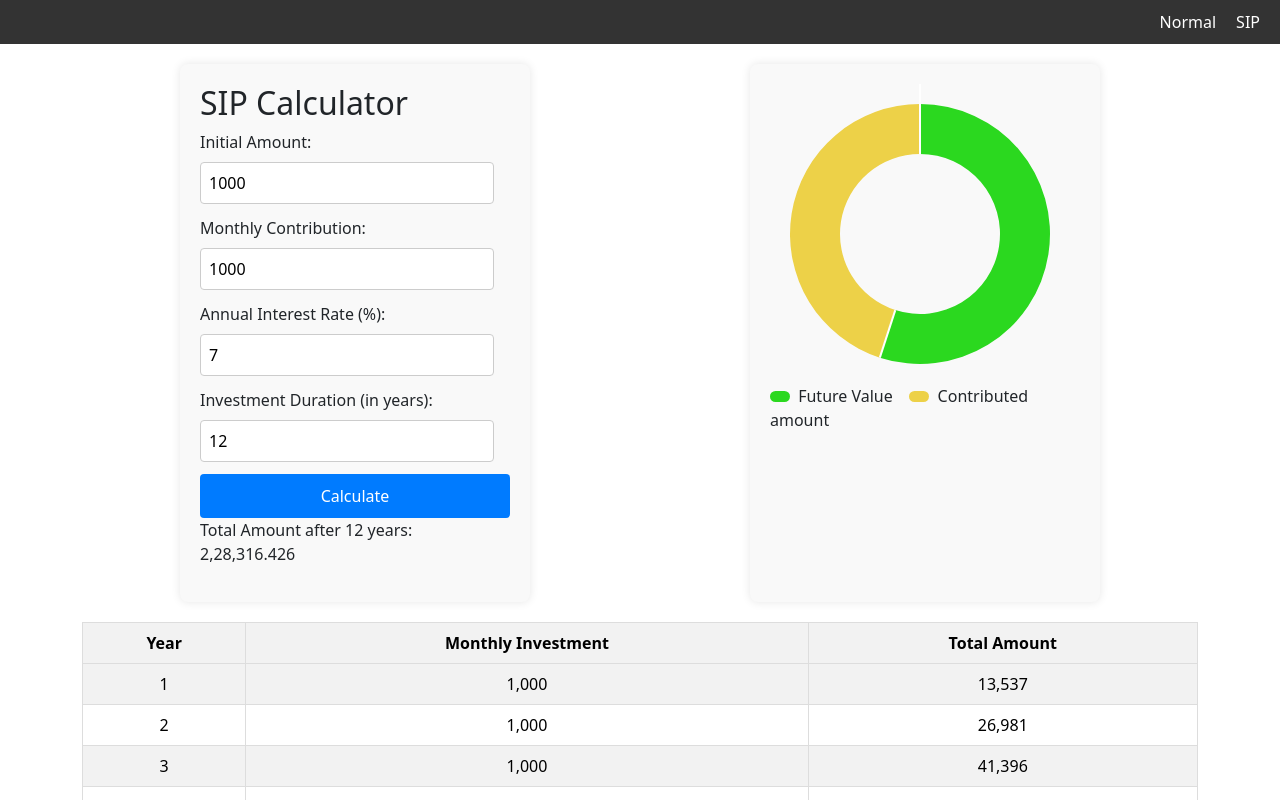
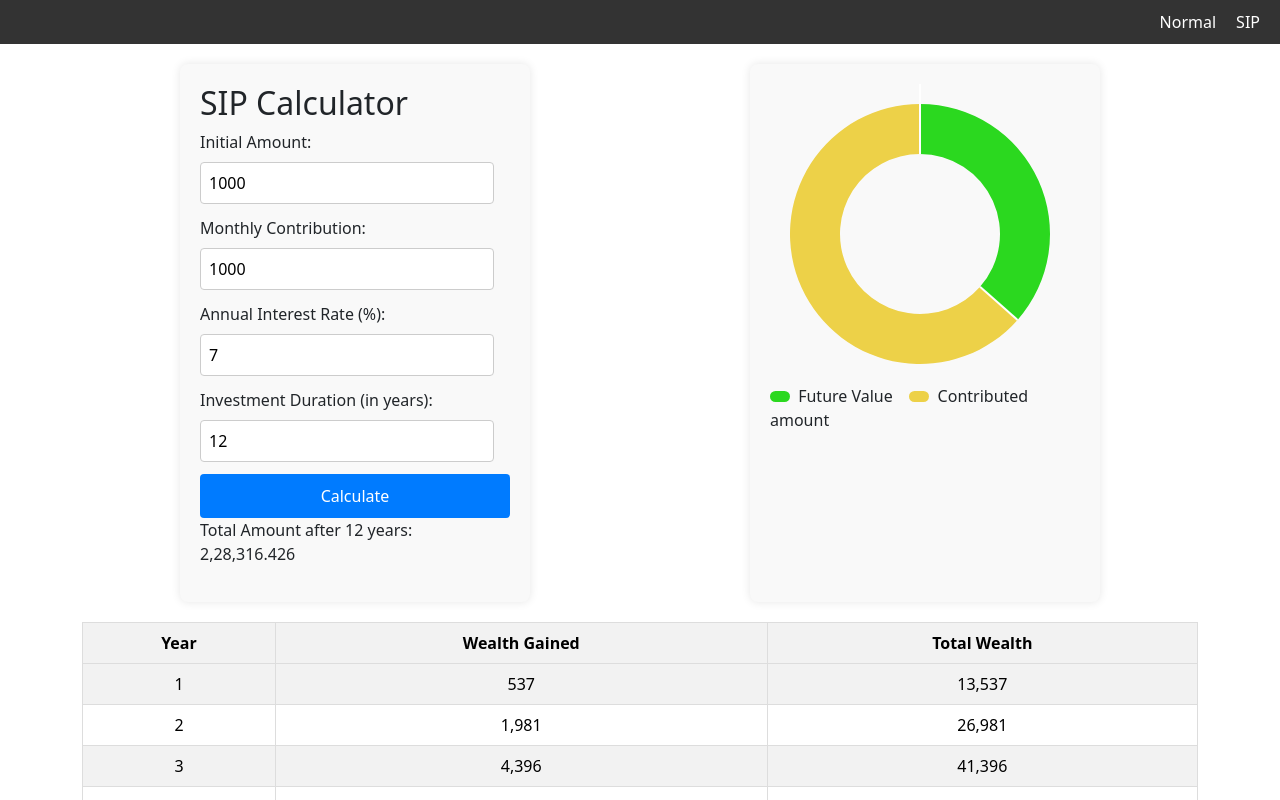
Before and after one commit to Suryaprakash1024/calculator, an Angular app: page /sip in a window 1280 px wide. Shown: the top 800 px of the page. Built offline with nearby package versions, Linux system fonts and the light colour scheme.

Commit message:
fix chart data for sip

```diff
--- a/src/app/sip/sip.component.html
+++ b/src/app/sip/sip.component.html
@@ -30,14 +30,14 @@
     <thead>
       <tr>
         <th>Year</th>
-        <th>Monthly Investment</th>
-        <th>Total Amount</th>
+        <th>Wealth Gained</th>
+        <th>Total Wealth</th>
       </tr>
     </thead>
     <tbody>
       <tr *ngFor="let sipData of sipResults">
         <td>{{ sipData.year }}</td>
-        <td>{{ monthlyContribution | indianNumber }}</td>
+        <td>{{ sipData.wealthGained | indianNumber }}</td>
         <td>{{ sipData.totalAmount | indianNumber }}</td>
       </tr>
     </tbody>
--- a/src/app/sip/sip.component.ts
+++ b/src/app/sip/sip.component.ts
@@ -11,7 +11,7 @@ export class SipComponent  implements OnInit{
   interestRate: number = 7;
   investmentDuration: number = 12;
   totalAmount: number = 0;
-  sipResults: { year: number, totalAmount: number }[] = [];
+  sipResults: { year: number, totalAmount: number,wealthGained:number }[] = [];
   limitData: number[] = [0,55,100];
 ngOnInit(): void {
   this.calculateSIP();
@@ -21,21 +21,25 @@ ngOnInit(): void {
     this.sipResults = [];
     const monthlyRate = this.interestRate / 12 / 100;
     const totalMonths = this.investmentDuration * 12;
+    let totalInvestment = this.investmentAmount;
 
     let futureValue = this.investmentAmount;
     for (let i = 1; i <= totalMonths; i++) {
       futureValue += this.monthlyContribution;
       futureValue *= (1 + monthlyRate);
+      totalInvestment += this.monthlyContribution;
 
       if (i % 12 === 0 || i === totalMonths) {
         const yearData = {
           year: Math.ceil(i / 12),
-          totalAmount: +futureValue.toFixed(0)
+          totalAmount: +futureValue.toFixed(0),
+          wealthGained: +(futureValue - totalInvestment).toFixed(0)
         };
         this.sipResults.push(yearData);
       }
     }
-
+    const lastRec = this.sipResults[this.sipResults.length - 1];
+    this.limitData = [0,(lastRec.wealthGained*100/lastRec.totalAmount),100];
     this.totalAmount = futureValue;
   }
 
```
